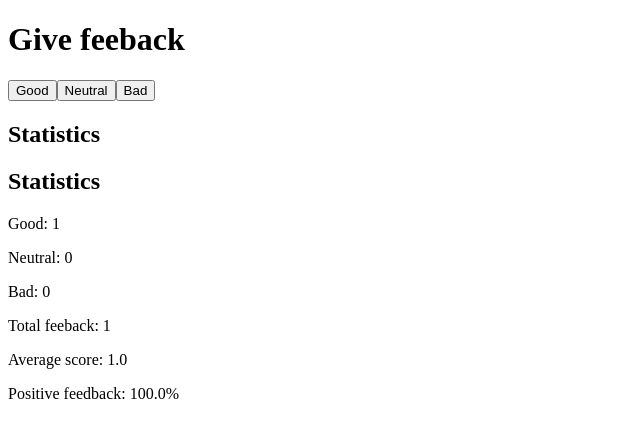
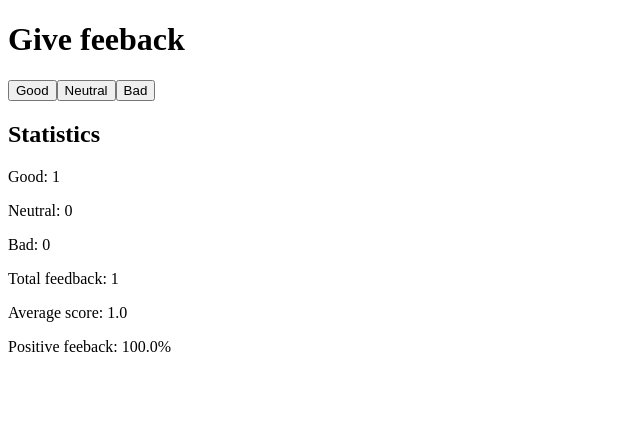
Before and after one commit to Mustafa-Lutaaya/FullStack-Open1, a React (Vite) app: page / in a window 1280 px wide. Both pictures are taken after a click on the button "Good". Shown: the top 438 px of the page, without its empty margins (0-640 px from the left). Built offline with nearby package versions, Linux system fonts and the light colour scheme.

Commit message:
Exercise 1.10 Step 5

```diff
--- a/src/App.jsx
+++ b/src/App.jsx
@@ -1,15 +1,31 @@
 import { useState } from 'react';
 
+const Button = ({ onClick, text }) => {
+  return <button onClick={onClick}>{text}</button>;
+};
+
+const StatisticLine = ({ text, value }) => {
+  return (
+  <p>
+    {text}: {value}
+  </p>
+  );
+};
+
 const Statistics = ({ good, neutral, bad, totalFeedback, averageScore, positivePercentage }) => {
+  if (totalFeedback === 0) {
+    return <p>No feedback given</p>;
+  }
+
+
   return (
     <div>
-      <h2>Statistics</h2>
-      <p>Good: {good}</p>
-      <p>Neutral: {neutral}</p>
-      <p>Bad: {bad}</p>
-      <p>Total feeback: {totalFeedback}</p>
-      <p>Average score: {averageScore.toFixed(1)}</p>
-      <p>Positive feedback: {positivePercentage.toFixed(1)}%</p>
+      <StatisticLine text="Good" value={good} />
+      <StatisticLine text="Neutral" value={neutral} />
+      <StatisticLine text="Bad" value={bad} />
+      <StatisticLine text="Total feedback" value={totalFeedback} />
+      <StatisticLine text="Average score" value={averageScore.toFixed(1)} />
+      <StatisticLine text="Positive feeback" value={`${positivePercentage.toFixed(1)}%`} />
     </div>
   );
 };
@@ -26,13 +42,12 @@
   return (
   <div>
     <h1>Give feeback</h1>
-    <button onClick={() => setGood(good + 1)}>Good</button>
-    <button onClick={() => setNeutral(neutral + 1)}>Neutral</button>
-    <button onClick={() => setBad(bad + 1)}>Bad</button>
+    <Button onClick={() => setGood(good + 1)} text="Good" />
+    <Button onClick={() => setNeutral(neutral + 1)} text="Neutral" />
+    <Button onClick={() => setBad(bad + 1)} text="Bad" />
 
 
     <h2>Statistics</h2>
-    {totalFeedback > 0 ? (
     <Statistics
     good={good}
     neutral={neutral}
@@ -41,9 +56,6 @@
     averageScore={averageScore}
     positivePercentage={positivePercentage}
     />
-    ) : (
-      <p>No feedback given</p>
-    )}
     </div>
   );
 };
```
